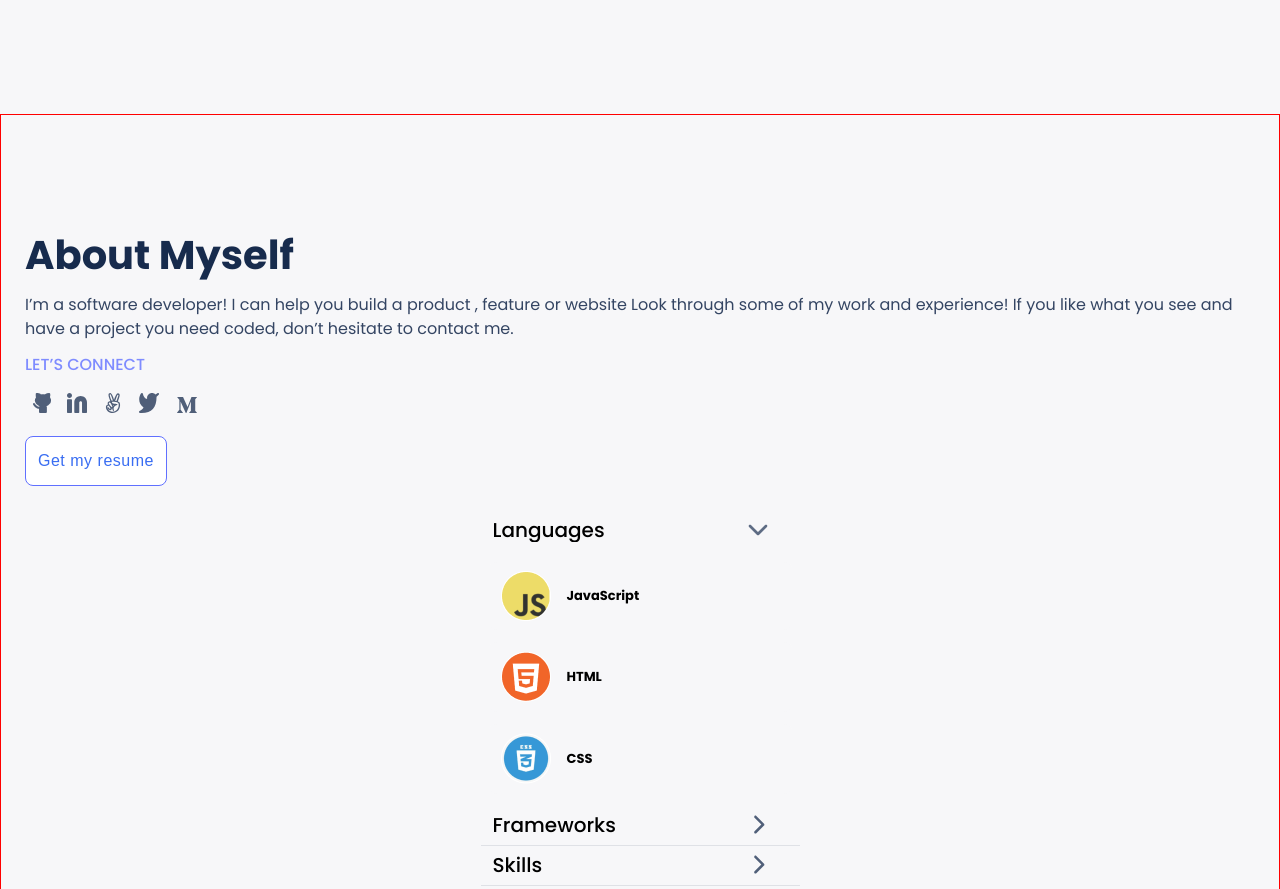
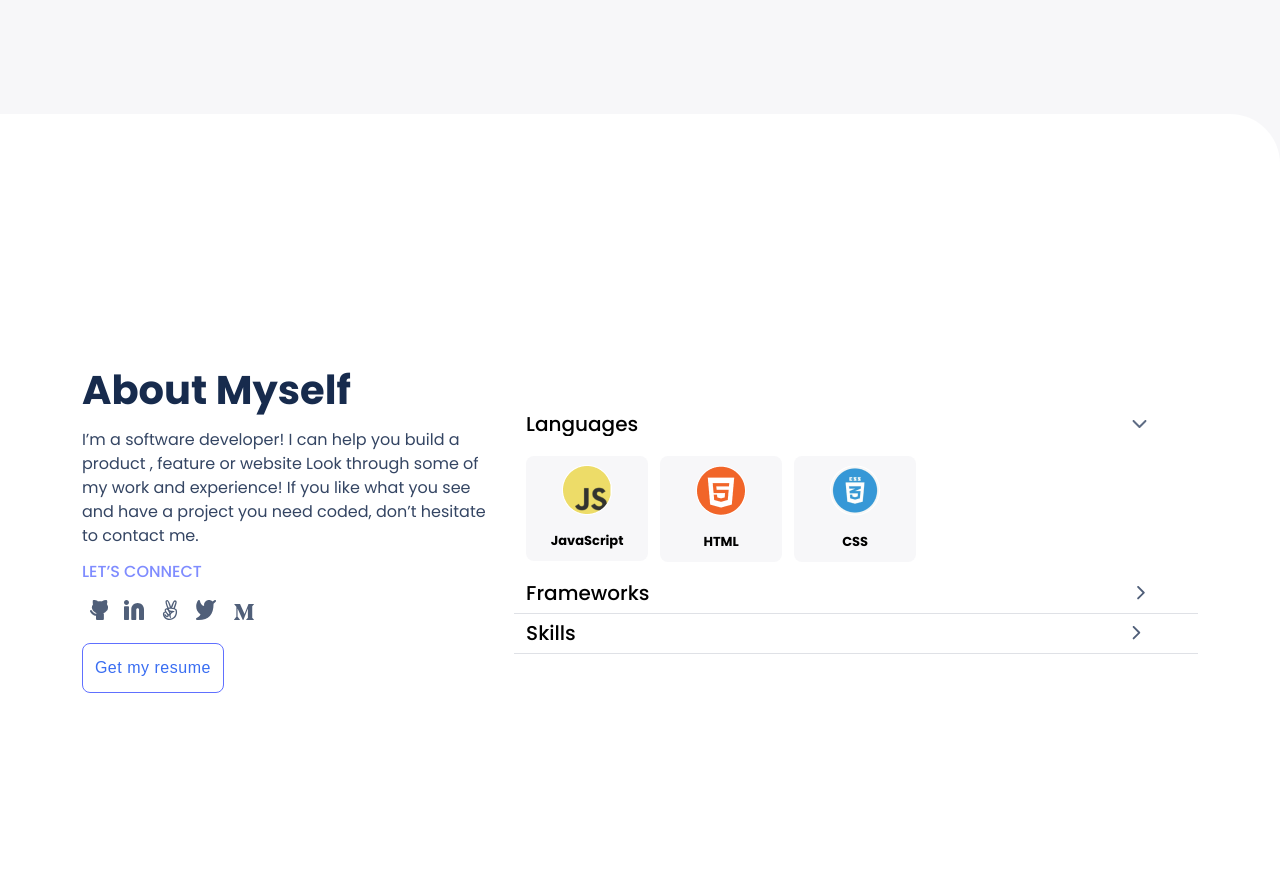
Before and after one commit to haseebt456/Portfolio-project, a website: page index.html in a window 1280 px wide. Shown: the part 5802-6691 px from the top of the page. Drawn offline with Linux system fonts and the light colour scheme.

Commit message:
about section responsive

```diff
--- a/index.html
+++ b/index.html
@@ -129,7 +129,7 @@
                 <h1 class="primary-text">
                     About Myself
                 </h1>
-                <p class="primary-text2">I’m a software developer! I can help you build a product , feature or website Look through some of my work and experience! If you like what you see and have a project you need coded, don’t hesitate to contact me.</p>
+                <p class="primary-text2 pt2-about">I’m a software developer! I can help you build a product , feature or website Look through some of my work and experience! If you like what you see and have a project you need coded, don’t hesitate to contact me.</p>
                 <div class="social-media2">
                     <p class="supporting-text">LET’S CONNECT</p>
                     <div class="social-media-icons2">
--- a/style.css
+++ b/style.css
@@ -202,9 +202,10 @@ li {
   display: flex;
   flex-direction: column;
   align-items: center;
-  padding: 114px 24px;
+  padding: 114px 6.4%;
   gap: 24px;
-  border: 1px solid red;
+  background-color: white;
+  border-top-right-radius: 50px;
 }
 
 .my-self {
@@ -252,7 +253,9 @@ li {
 .skill-list {
   display: flex;
   flex-direction: column;
-  align-items: center;
+  align-items: flex-start;
+  width: 100%;
+  max-width: 684px;
 }
 
 .skills {
@@ -260,12 +263,13 @@ li {
   height: 40px;
   padding: 16px 26px 16px 12px;
   align-items: center;
+  width: 100%;
   gap: 12px;
 }
 
 .skill-text {
   color: #000;
-  width: 237px;
+  flex-grow: 7;
   height: 24px;
   margin: 0%;
   font-size: 20px;
@@ -273,7 +277,11 @@ li {
   font-weight: 500;
   line-height: 24px;
 }
-
+.arrow {
+  width: 24px;
+  height: 24px;
+  flex: 1;
+}
 .language-list {
   list-style: none;
   display: flex;
@@ -282,21 +290,17 @@ li {
   align-items: center;
   gap: 12px;
   margin: 0%;
+  width: 100%;
 }
 
 .lang-name {
   display: flex;
-  width: 303px;
+  width: 100%;
   padding: 9px 12px 9.716px 12px;
   align-items: center;
   gap: 16px;
   border-radius: 8px;
   background: var(--neutrals-n-10, #f7f7f9);
-}
-
-.arrow {
-  width: 32px;
-  height: 32px;
 }
 
 .separator {
@@ -427,6 +431,25 @@ line-height: 20px;
   .headline {
     padding: 20% 20.3125%;
   }
+
+.about {
+  flex-direction: row;
+  min-height: 830px;
+}
+.pt2-about {
+  max-width: 447px;
+}
+.language-list {
+  flex-direction: row;
+}
+.lang-name {
+  flex-direction: column;
+  width: 122px;
+}
+.skill-list {
+  align-items: flex-start;
+  max-width: 684px;
+}
   .contact {
     min-height: 800px;
     max-height: 846px;
@@ -442,4 +465,6 @@ line-height: 20px;
   .textArea {
     height: 170px;
   }
+
+
 }
```
